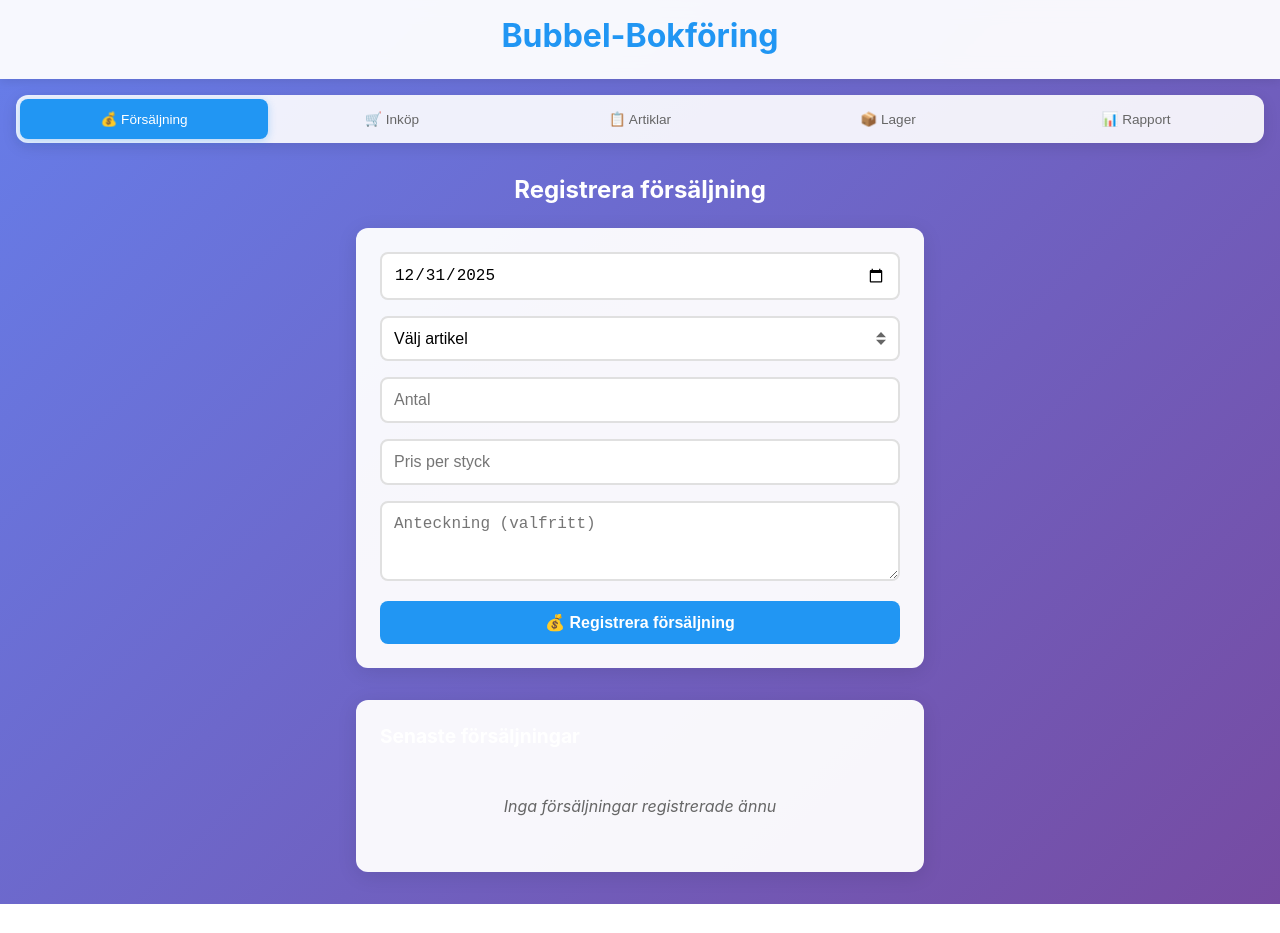
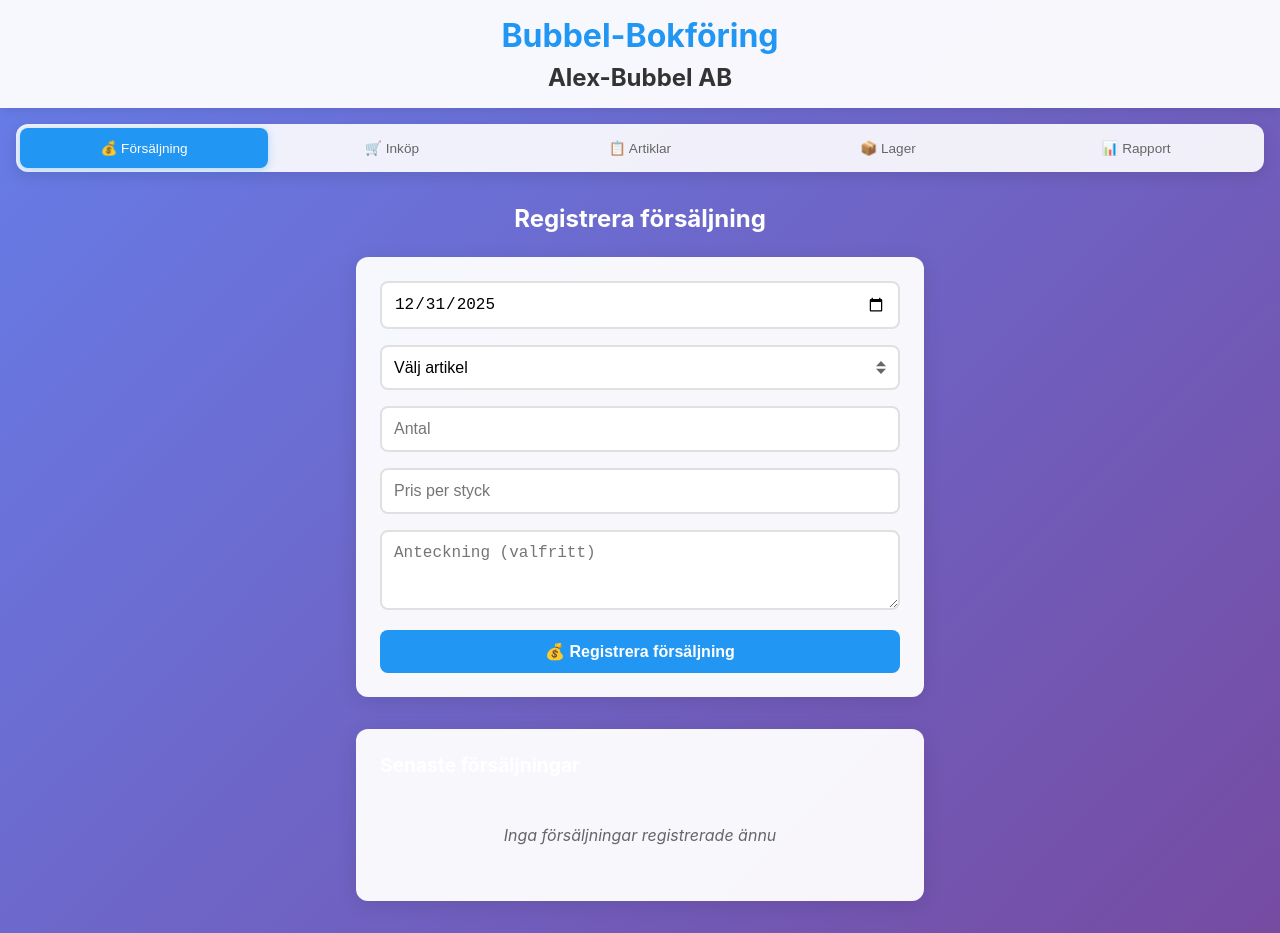
Before and after one commit to perhackarn/bubbelbudget, a plain HTML site: page index.html in a window 1280 px wide. Before the commit the page ends 904 px from the top, so only its background shows below. Drawn offline with Linux system fonts and the light colour scheme.

Commit message:
Lägg till företagsnamn i headern för tydligare identifiering

```diff
--- a/index.html
+++ b/index.html
@@ -11,6 +11,7 @@
 <body>
     <header>
         <h1>Bubbel-Bokföring</h1>
+        <h2>Alex-Bubbel AB</h2>
     </header>
 
     <nav class="tab-nav">
```
